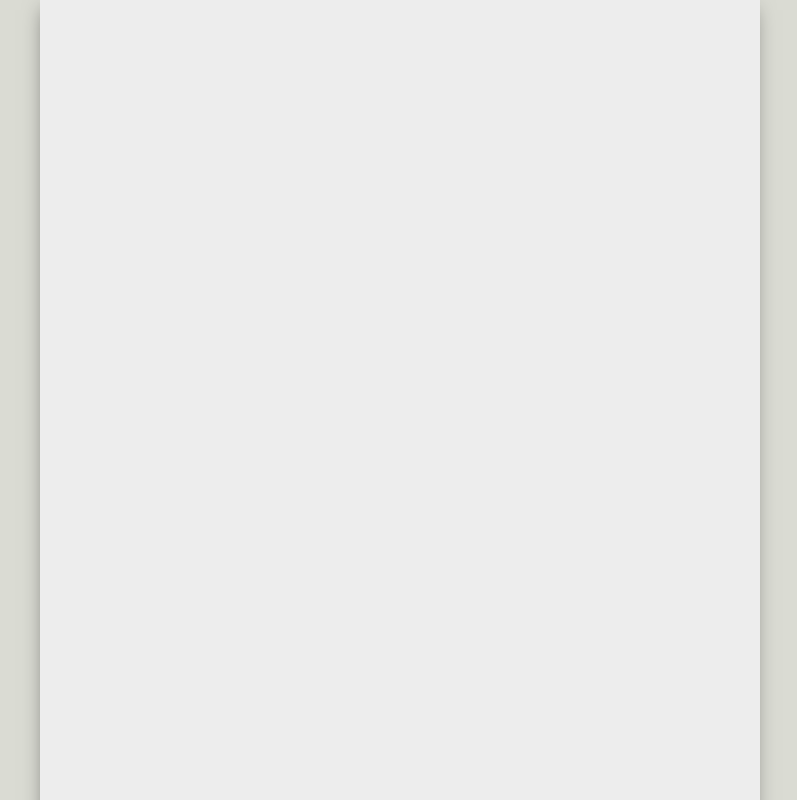
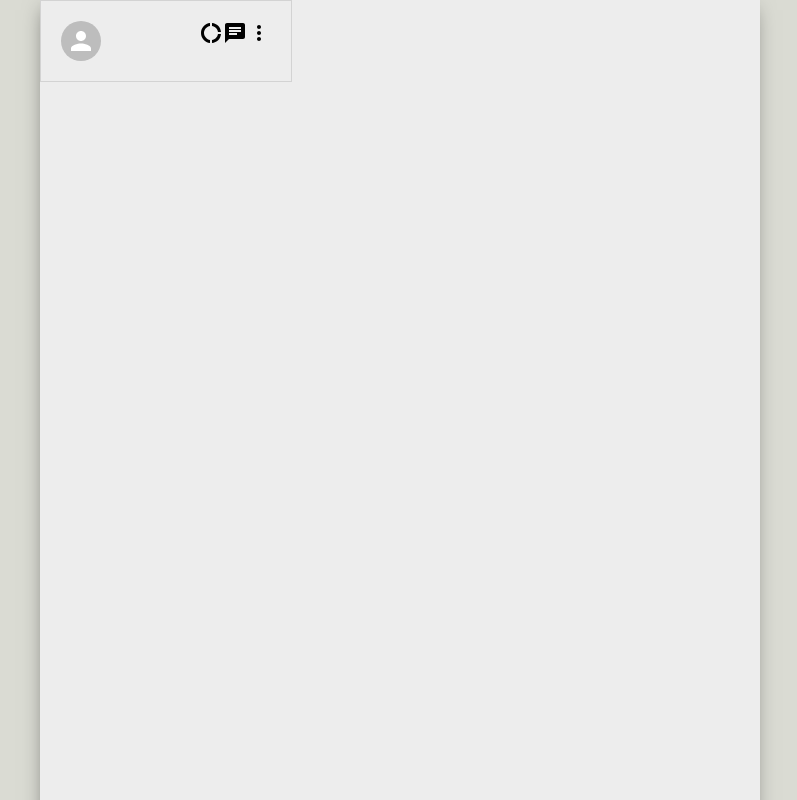
Before and after one commit to thisis-princeSharma/ama-cl, a React (Create React App) app in the folder wh-cl/: page / in a window 1280 px wide. Shown: the top 800 px of the page, without its empty margins (240-1037 px from the left). Built offline with nearby package versions, Linux system fonts and the light colour scheme.

Commit message:
Adding sidbar

```diff
--- a/wh-cl/package.json
+++ b/wh-cl/package.json
@@ -3,6 +3,10 @@
   "version": "0.1.0",
   "private": true,
   "dependencies": {
+    "@emotion/react": "^11.11.4",
+    "@emotion/styled": "^11.11.5",
+    "@mui/icons-material": "^5.15.20",
+    "@mui/material": "^5.15.20",
     "@testing-library/jest-dom": "^5.17.0",
     "@testing-library/react": "^13.4.0",
     "@testing-library/user-event": "^13.5.0",
--- a/wh-cl/src/App.js
+++ b/wh-cl/src/App.js
@@ -1,10 +1,12 @@
+import React from 'react';
 import './App.css';
+import Sidebar from './Sidebar.js';
 
 function App() {
   return (
     <div className="App">
       <div className='app_body'>
-        {/* sidebar */}
+        <Sidebar />
         {/* chat area */}
       </div>
     </div>
--- a/wh-cl/src/Sidebar.css
+++ b/wh-cl/src/Sidebar.css
@@ -0,0 +1,10 @@
+.sidebar{
+    flex: 0.35;
+}
+.sidebar_header {
+    display: flex;
+    justify-content: space-between;
+    padding: 20px;
+    border: 1px solid lightgrey;
+
+}
--- a/wh-cl/src/Sidebar.js
+++ b/wh-cl/src/Sidebar.js
@@ -1,12 +1,25 @@
 import React from 'react';
 import "./Sidebar.css";
+import { Avatar } from '@mui/material';
+import DonutLargeIcon from '@mui/icons-material/DonutLarge';
+import ChatIcon from '@mui/icons-material/Chat';
+import MoreVertIcon from '@mui/icons-material/MoreVert';
 
 function Sidebar() {
-  return (
-    <div>
-
-    </div>
-  )
+    return (
+        <div className='sidebar'>
+            <div className='sidebar_header'>
+                <Avatar />
+                <div className='sidebar_headerRight'>
+                    <DonutLargeIcon />
+                    <ChatIcon />
+                    <MoreVertIcon />
+                </div>
+            </div>
+            <div className='sidebar_search'></div>
+            <div className='sidebar_chats'></div>
+        </div>
+    )
 }
 
-export default Sidebar
+export default Sidebar;
--- a/wh-cl/src/index.css
+++ b/wh-cl/src/index.css
@@ -1,3 +1,4 @@
 *{
     margin: 0;
+    font-family: 'Helvetica';
 }
```
Also changed, not shown: 1 other file (tests, documents, lock files or other folders).
